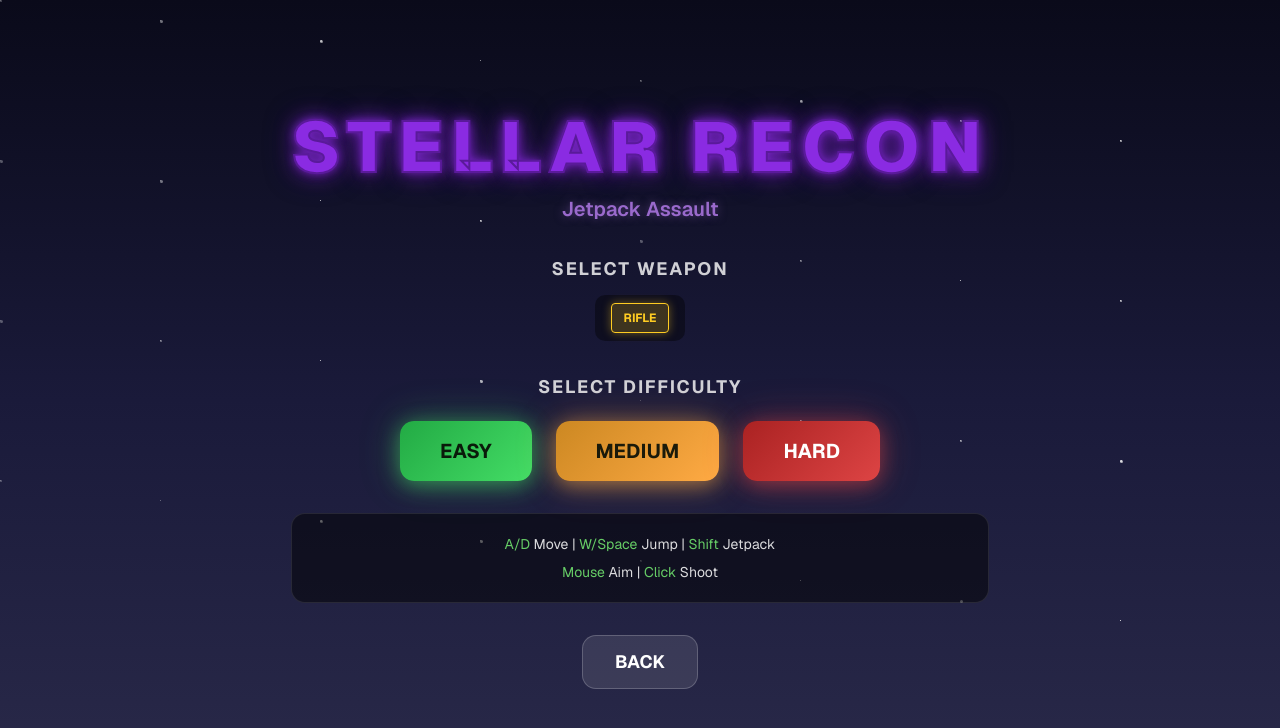
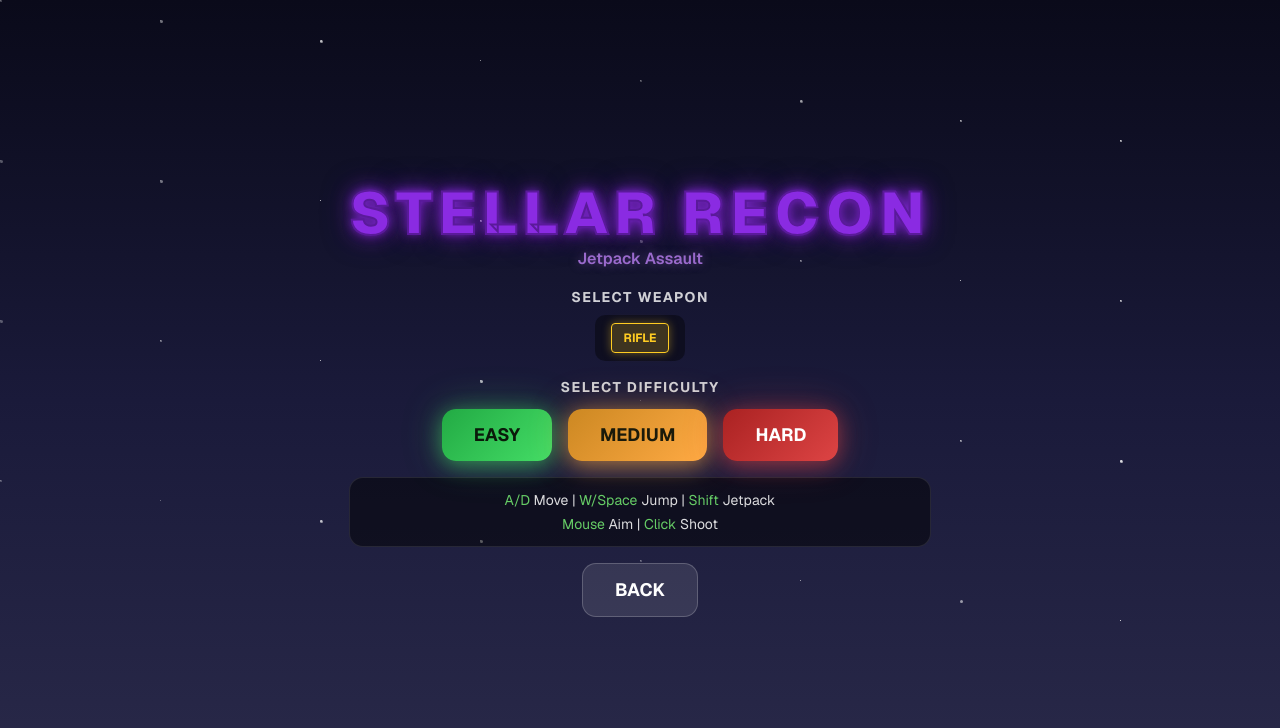
Before and after one commit to Stellar-Recon-Creator/v0-soldier-jetpack-game, a Next.js app: page / in a window 1280 px wide. Both pictures are taken after a click on the button "PLAY". Shown: the top 728 px of the page. Built offline with nearby package versions, Linux system fonts and the light colour scheme.

Commit message:
fix: adjust title screen spacing for BACK button visibility
Reduce vertical spacing and padding for better fit on screen.

```diff
--- a/components/game-canvas.tsx
+++ b/components/game-canvas.tsx
@@ -687,11 +687,11 @@ export default function GameCanvas() {
             })}
           </div>
 
-          <div className="flex-1 flex items-center justify-center z-10">
-            <div className="text-center space-y-8">
+          <div className="flex-1 flex items-center justify-center z-10 py-4">
+            <div className="text-center space-y-4">
               <div className="relative">
                 <h1
-                  className="text-7xl font-black tracking-wider font-sans uppercase"
+                  className="text-6xl font-black tracking-wider font-sans uppercase"
                   style={{
                     color: '#8a2be2',
                     textShadow: '0 0 10px rgba(138,43,226,0.8), 0 0 20px rgba(138,43,226,0.6), 0 0 30px rgba(100,20,180,0.5), 0 4px 8px rgba(0,0,0,0.6)',
@@ -702,7 +702,7 @@ export default function GameCanvas() {
                   STELLAR RECON
                 </h1>
                 <p
-                  className="text-xl font-sans mt-3 font-semibold"
+                  className="text-base font-sans mt-1 font-semibold"
                   style={{ color: '#9a6acc', textShadow: '0 0 10px rgba(154,106,204,0.5)' }}
                 >
                   Jetpack Assault
@@ -710,8 +710,8 @@ export default function GameCanvas() {
               </div>
 
               {/* Weapon selector */}
-              <div className="space-y-3">
-                <p className="text-lg font-bold font-sans uppercase tracking-widest" style={{ color: 'rgba(255,255,255,0.8)' }}>Select Weapon</p>
+              <div className="space-y-2">
+                <p className="text-sm font-bold font-sans uppercase tracking-widest" style={{ color: 'rgba(255,255,255,0.8)' }}>Select Weapon</p>
                 <div className="flex justify-center">
                   <div className="flex items-center gap-3 px-4 py-2 rounded-lg flex-wrap" style={{ background: 'rgba(0,0,0,0.4)' }}>
                     {ownedWeapons.map(w => (
@@ -733,12 +733,12 @@ export default function GameCanvas() {
                 </div>
               </div>
 
-              <div className="space-y-5">
-                <p className="text-lg font-bold font-sans uppercase tracking-widest" style={{ color: 'rgba(255,255,255,0.8)' }}>Select Difficulty</p>
-                <div className="flex gap-6 justify-center">
+              <div className="space-y-3">
+                <p className="text-sm font-bold font-sans uppercase tracking-widest" style={{ color: 'rgba(255,255,255,0.8)' }}>Select Difficulty</p>
+                <div className="flex gap-4 justify-center">
                   <button
                     onClick={() => { initAudio(); setLevel(1); setDifficulty('easy'); initGame(1, 'easy') }}
-                    className="px-10 py-4 text-xl font-bold font-sans rounded-xl transition-all hover:scale-110 active:scale-95 cursor-pointer"
+                    className="px-8 py-3 text-lg font-bold font-sans rounded-xl transition-all hover:scale-110 active:scale-95 cursor-pointer"
                     style={{
                       background: 'linear-gradient(135deg, #22aa44, #44dd66)',
                       color: '#0a1a0a',
@@ -749,7 +749,7 @@ export default function GameCanvas() {
                   </button>
                   <button
                     onClick={() => { initAudio(); setLevel(1); setDifficulty('medium'); initGame(1, 'medium') }}
-                    className="px-10 py-4 text-xl font-bold font-sans rounded-xl transition-all hover:scale-110 active:scale-95 cursor-pointer"
+                    className="px-8 py-3 text-lg font-bold font-sans rounded-xl transition-all hover:scale-110 active:scale-95 cursor-pointer"
                     style={{
                       background: 'linear-gradient(135deg, #cc8822, #ffaa44)',
                       color: '#1a1a0a',
@@ -760,7 +760,7 @@ export default function GameCanvas() {
                   </button>
                   <button
                     onClick={() => { initAudio(); setLevel(1); setDifficulty('hard'); initGame(1, 'hard') }}
-                    className="px-10 py-4 text-xl font-bold font-sans rounded-xl transition-all hover:scale-110 active:scale-95 cursor-pointer"
+                    className="px-8 py-3 text-lg font-bold font-sans rounded-xl transition-all hover:scale-110 active:scale-95 cursor-pointer"
                     style={{
                       background: 'linear-gradient(135deg, #aa2222, #dd4444)',
                       color: '#ffffff',
@@ -773,7 +773,7 @@ export default function GameCanvas() {
               </div>
 
               <div
-                className="text-sm font-sans space-y-2 mt-8 p-5 rounded-xl"
+                className="text-sm font-sans space-y-1 p-3 rounded-xl"
                 style={{ background: 'rgba(0,0,0,0.5)', color: 'rgba(255,255,255,0.85)', border: '1px solid rgba(255,255,255,0.1)' }}
               >
                 <p><span style={{ color: '#66cc66' }}>A/D</span> {'Move  |  '}<span style={{ color: '#66cc66' }}>W/Space</span> {'Jump  |  '}<span style={{ color: '#66cc66' }}>Shift</span> Jetpack</p>
```
